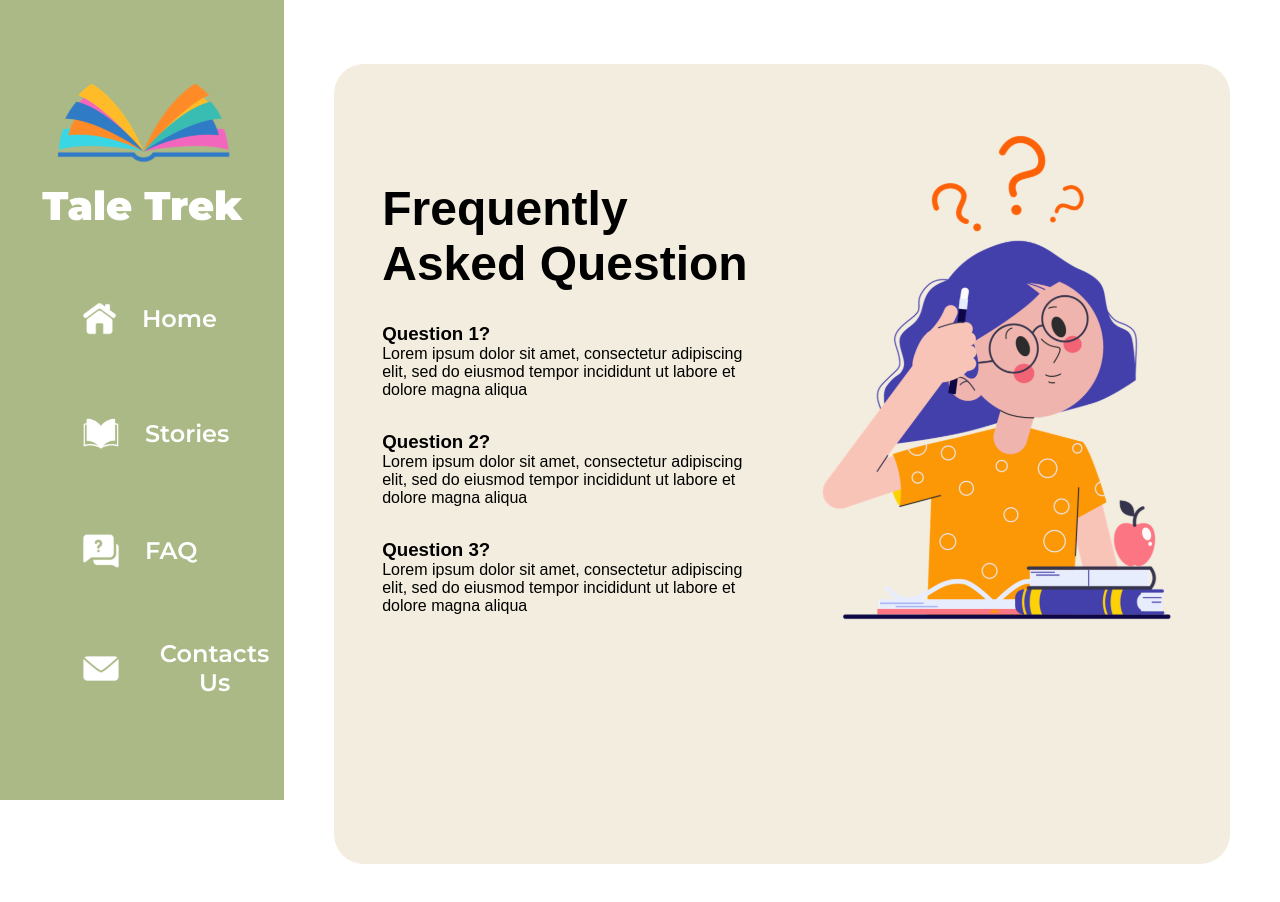
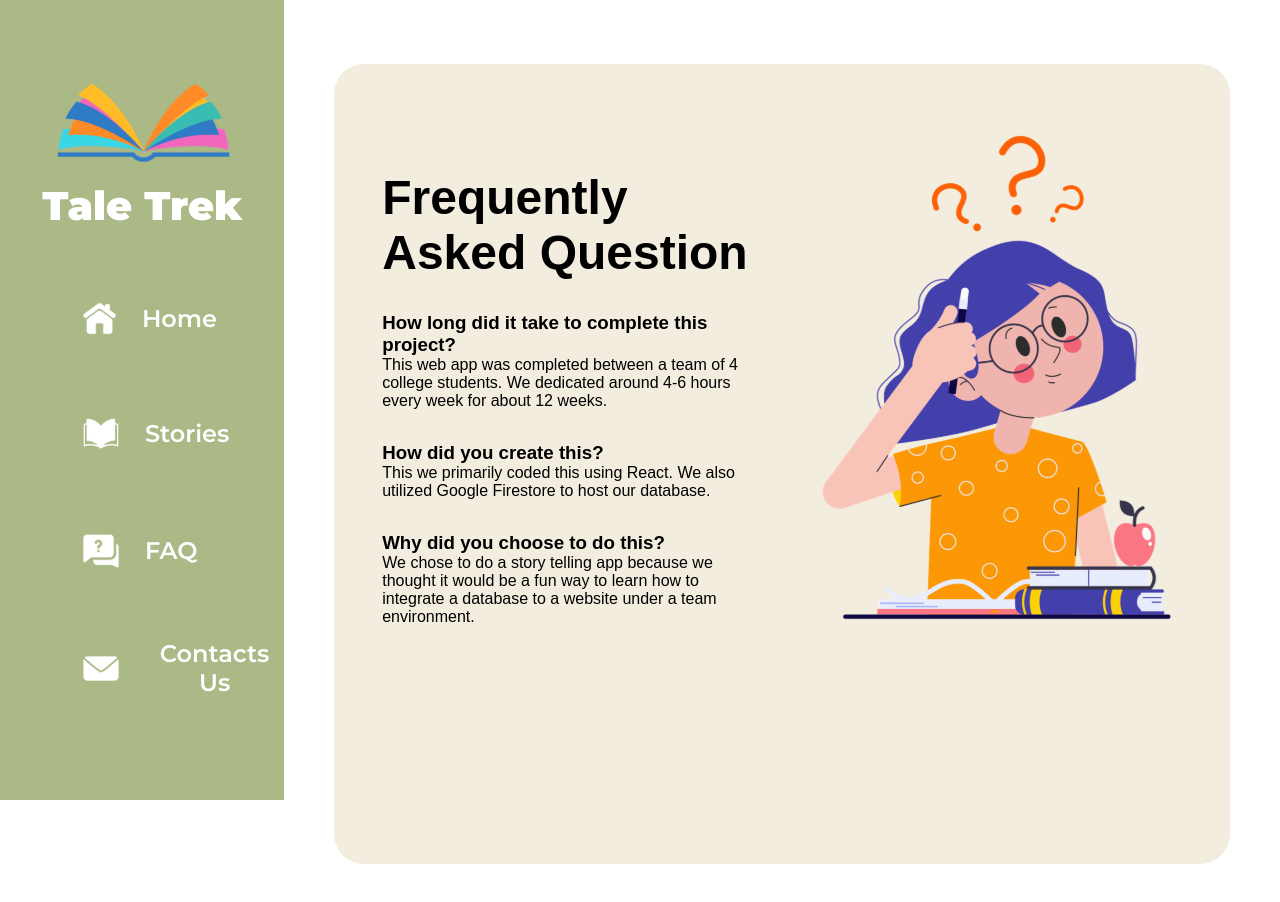
Before and after one commit to CoconinoKid53/StoryTellingAPP, a React (Create React App) app in the folder interactive-story/: page /FAQ in a window 1280 px wide. Shown: the top 902 px of the page. Built offline with nearby package versions, Linux system fonts and the light colour scheme; a web font is replaced by a local one.

Commit message:
got rid of the latin

```diff
--- a/interactive-story/src/components/faq/faq.js
+++ b/interactive-story/src/components/faq/faq.js
@@ -16,16 +16,16 @@ function FAQ(){
                             <h2>Frequently Asked Question</h2>
                             <div className={faq.questions}>
                                 <div>
-                                    <h3>Question 1?</h3>
-                                    <p>Lorem ipsum dolor sit amet, consectetur adipiscing elit, sed do eiusmod tempor incididunt ut labore et dolore magna aliqua</p>
+                                    <h3>How long did it take to complete this project?</h3>
+                                    <p>This web app was completed between a team of 4 college students. We dedicated around 4-6 hours every week for about 12 weeks.</p>
                                 </div>
                                 <div>
-                                    <h3>Question 2?</h3>
-                                    <p>Lorem ipsum dolor sit amet, consectetur adipiscing elit, sed do eiusmod tempor incididunt ut labore et dolore magna aliqua</p>
+                                    <h3>How did you create this?</h3>
+                                    <p>This we primarily coded this using React. We also utilized Google Firestore to host our database.</p>
                                 </div>
                                 <div>
-                                    <h3>Question 3?</h3>
-                                    <p>Lorem ipsum dolor sit amet, consectetur adipiscing elit, sed do eiusmod tempor incididunt ut labore et dolore magna aliqua</p>
+                                    <h3>Why did you choose to do this?</h3>
+                                    <p>We chose to do a story telling app because we thought it would be a fun way to learn how to integrate a database to a website under a team environment.</p>
                                 </div>
                             </div>
                         </div>
--- a/interactive-story/src/components/homepage/homeContent.js
+++ b/interactive-story/src/components/homepage/homeContent.js
@@ -11,7 +11,7 @@ function HomeContent() {
                 <div className={homecontent.contents}>
                     <div className={homecontent.left}>
                         <h2>WELCOME!</h2>
-                        <p>Lorem ipsum dolor sit amet, consectetur adipiscing elit, sed do eiusmod tempor incididunt ut labore et dolore magna aliqua. Ut enim ad minim veniam, quis nostrud exercitation et dolore magna aliqua. Ut enim ad minim veniam, quis nostrud exercitation </p>
+                        <p> The purpose of this website is to provide simplistic education for children to teach morals and good choices. This project was developed in a team of 4 over the course of 12 weeks. The purpose of this site is to demonstrate our ability to develop in a team environment and to push our knowledge in new and unfamiliar fields. We hope you enjoy this small project, and hope you and your children can learn something helpful! Please feel free to provide feedback and ask questions by visiting the Contact Us page! </p>
                         <Link to="/Stories"><EmphasizedButton content="START NOW"/></Link>
                     </div>
                     <div class={homecontent.imageContainer}>
--- a/interactive-story/src/components/stories/story1.js
+++ b/interactive-story/src/components/stories/story1.js
@@ -1,5 +1,6 @@
 import React, { useState, useEffect } from 'react';
 import { db } from '../../firestore';
+import main from "../stories/story1.module.css"
 
 
 function StoryOne({ documentId, onButtonPress }) {
@@ -43,7 +44,7 @@ function StoryOne({ documentId, onButtonPress }) {
 
 
   return (
-    <div>
+    <div classname={main.button}>
       <h2>Story 1</h2>
       <div className="story1-container">
         <div className="journal-entry-box">
--- /dev/null
+++ b/interactive-story/src/components/stories/story1.module.css
@@ -0,0 +1,28 @@
+* {
+    margin: 0;
+    padding: 0;
+    box-sizing: border-box;
+}
+
+:root {
+    --content-background-color: #F3EDDF;
+    --font-color: #ffffff;
+}
+
+.container {
+    background-color: var(--content-background-color);
+    height: 800px;
+    width: 70vw;
+    margin: 4rem auto;
+    border-radius: 30px;
+}
+
+.button {
+    background-color: #3498db;
+    color: #fff;
+    padding: 10px 20px;
+    border: none;
+    cursor: pointer;
+    margin-right: 5px;
+
+}
```
